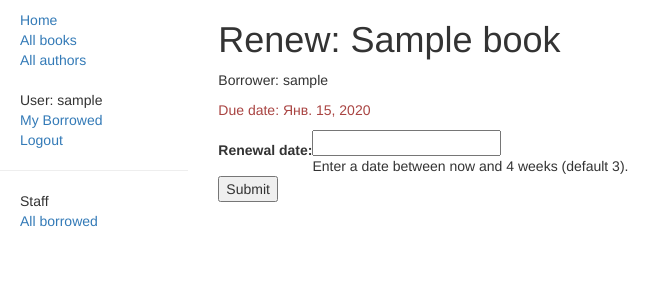
After one commit to sharp-0000ff/library, a Django app: page /catalog/book/00000000-0000-0000-0000-000000000001/renew/ in a window 1280 px wide. The commit adds this page. Shown: the top 300 px of the page, without its empty margins (0-667 px from the left). Run offline with Django 3.2, Linux system fonts and the light colour scheme; a user stored in the database is signed in; tables that the repository leaves empty hold one stand-in row (values such as "Sample post"); some libraries are stand-ins or nearby versions.

Commit message:
creating a form for changing renewal date. adding create, update, delete authors and books

```diff
--- /dev/null
+++ b/catalog/forms.py
@@ -0,0 +1,21 @@
+from django import forms
+from . import models
+from django.core.exceptions import ValidationError
+from django.utils.translation import ugettext_lazy as _
+import datetime
+
+
+class RenewBookModelForm(forms.ModelForm):
+    def clean_due_back(self):
+        data = self.cleaned_data['due_back']
+        if data < datetime.date.today():
+            raise ValidationError(_('Invalid date - renewal in past'))
+        if data > datetime.date.today() + datetime.timedelta(weeks=4):
+            raise ValidationError(_('Invalid date - renewal more than 4 weeks ahead'))
+        return data
+
+    class Meta:
+        model = models.BookInstance
+        fields = ['due_back']
+        labels = {'due_back': _('Renewal date'), }
+        help_texts = {'due_back': _('Enter a date between now and 4 weeks (default 3).'), }
--- a/catalog/templates/base.html
+++ b/catalog/templates/base.html
@@ -64,6 +64,8 @@
                 </div>
             {% endif %}
         {% endblock %}
+        {% block bottom_content %}
+        {% endblock %}
     </div>
 </div>
 </body>
--- a/catalog/templates/catalog/author_detail.html
+++ b/catalog/templates/catalog/author_detail.html
@@ -11,3 +11,8 @@
         {% endfor %}
     </div>
 {% endblock %}
+
+{% block bottom_content %}
+    <input type="submit" value="update" onclick="window.location.href='{% url 'author-update' author.pk %}'">
+    <input type="submit" value="delete" onclick="window.location.href='{% url 'author-delete' author.pk %}'">
+{% endblock %}
--- a/catalog/templates/catalog/author_list.html
+++ b/catalog/templates/catalog/author_list.html
@@ -17,3 +17,9 @@
         </ul>
     {% endfor %}
 {% endblock %}
+
+{% block bottom_content %}
+    <form action="{% url 'author-create' %}">
+        <input type="submit" value="create">
+    </form>
+{% endblock %}
--- a/catalog/templates/catalog/book_detail.html
+++ b/catalog/templates/catalog/book_detail.html
@@ -32,5 +32,9 @@
             <p class="text-muted"><strong>ID: </strong> {{ copy.id }}</p>
         {% endfor %}
     </div>
+{% endblock %}
 
+{% block bottom_content %}
+    <input type="submit" value="update" onclick="window.location.href='{% url 'book-update' book.pk %}'">
+    <input type="submit" value="delete" onclick="window.location.href='{% url 'book-delete' book.pk %}'">
 {% endblock %}
--- a/catalog/templates/catalog/book_list.html
+++ b/catalog/templates/catalog/book_list.html
@@ -15,3 +15,9 @@
         <p>There are no books in the library.</p>
     {% endif %}
 {% endblock %}
+
+{% block bottom_content %}
+    <form action="{% url 'book-create' %}">
+        <input type="submit" value="create">
+    </form>
+{% endblock %}
--- /dev/null
+++ b/catalog/templates/catalog/book_renew_librarian.html
@@ -0,0 +1,16 @@
+{% extends 'base.html' %}
+
+{% block content %}
+    <h1>Renew: {{ bookinst.book.title }}</h1>
+    <p>Borrower: {{ bookinst.borrower }}</p>
+    <p {% if bookinst.is_overdue %} class="text-danger"{% endif %}>
+    Due date: {{ bookinst.due_back }}
+    </p>
+    <form action="" method="post">
+        {% csrf_token %}
+        <table>
+            {{ form }}
+        </table>
+        <input type="submit" value="Submit"/>
+    </form>
+{% endblock %}
--- a/catalog/templates/catalog/bookinstance_list_borrowed_all.html
+++ b/catalog/templates/catalog/bookinstance_list_borrowed_all.html
@@ -7,6 +7,7 @@
             {% for bookinst in bookinstance_list %}
                 <li class="{% if bookinst.is_overdue %}text-danger{% endif %}">
                     <a href="{% url 'book-detail' bookinst.book.pk %}">{{ bookinst.book.title }}</a> ({{ bookinst.due_back }}) - {{ bookinst.borrower }}
+                    {% if perms.catalog.can_mark_returned %}- <a href="{% url 'renew-book-librarian' bookinst.id %}">Renew</a>  {% endif %}
                 </li>
             {% endfor %}
         </ul>
--- a/catalog/urls.py
+++ b/catalog/urls.py
@@ -9,5 +9,18 @@ urlpatterns = [
     path('author/<int:pk>', views.AuthorDetailView.as_view(), name='author-detail'),
     path('mybooks/', views.LoanedBooksByUserListView.as_view(), name='my-borrowed'),
     path('allbooks/', views.LoanedBooksAllListView.as_view(), name='all-borrowed'),
+    path('book/<uuid:pk>/renew/', views.renew_book_librarian, name='renew-book-librarian'),
 
 ]
+
+urlpatterns += [
+    path('author/create/', views.AuthorCreate.as_view(), name='author-create'),
+    path('author/<int:pk>/update/', views.AuthorUpdate.as_view(), name='author-update'),
+    path('author/<int:pk>/delete/', views.AuthorDelete.as_view(), name='author-delete'),
+]
+
+urlpatterns += [
+    path('book/create/', views.BookCreate.as_view(), name='book-create'),
+    path('book/<int:pk>/update/', views.BookUpdate.as_view(), name='book-update'),
+    path('book/<int:pk>/delete/', views.BookDelete.as_view(), name='book-delete'),
+]
--- a/catalog/views.py
+++ b/catalog/views.py
@@ -1,7 +1,14 @@
 from django.shortcuts import render
 from . import models
+from . import forms
 from django.views import generic
-from django.contrib.auth.mixins import LoginRequiredMixin
+from django.views.generic import edit
+from django.contrib.auth.mixins import LoginRequiredMixin, PermissionRequiredMixin
+from django.contrib.auth.decorators import permission_required
+from django.shortcuts import get_object_or_404
+from django.http import HttpResponseRedirect
+from django.urls import reverse, reverse_lazy
+import datetime
 
 
 # Create your views here.
@@ -63,3 +70,52 @@ class LoanedBooksAllListView(LoginRequiredMixin, generic.ListView):
 
     def get_queryset(self):
         return models.BookInstance.objects.filter(status__exact='o').order_by('due_back')
+
+
+@permission_required('catalog.can_mark_returned')
+def renew_book_librarian(request, pk):
+    book_inst = get_object_or_404(models.BookInstance, pk=pk)
+    if request.method == 'POST':
+        form = forms.RenewBookModelForm(request.POST)
+        if form.is_valid():
+            book_inst.due_back = form.cleaned_data['renewal_date']
+            book_inst.save()
+            return HttpResponseRedirect(reverse('all-borrowed'))
+    else:
+        proposed_renewal_date = datetime.date.today() + datetime.timedelta(weeks=3)
+        form = forms.RenewBookModelForm(initial={'renewal_date': proposed_renewal_date,})
+    return render(request,
+                  'catalog/book_renew_librarian.html',
+                  {'form': form,
+                   'bookinst': book_inst},
+                  )
+
+
+class AuthorCreate(edit.CreateView):
+    model = models.Author
+    fields = '__all__'
+
+
+class AuthorUpdate(edit.UpdateView):
+    model = models.Author
+    fields = ['first_name', 'last_name', 'date_of_birth', 'date_of_death']
+
+
+class AuthorDelete(edit.DeleteView):
+    model = models.Author
+    success_url = reverse_lazy('authors')
+
+
+class BookCreate(edit.CreateView):
+    model = models.Book
+    fields = '__all__'
+
+
+class BookUpdate(edit.UpdateView):
+    model = models.Book
+    fields = '__all__'
+
+
+class BookDelete(edit.DeleteView):
+    model = models.Book
+    success_url = reverse_lazy('books')
--- a/library/settings.py
+++ b/library/settings.py
@@ -105,7 +105,7 @@ AUTH_PASSWORD_VALIDATORS = [
 # Internationalization
 # https://docs.djangoproject.com/en/3.0/topics/i18n/
 
-LANGUAGE_CODE = 'en-us'
+LANGUAGE_CODE = 'ru-ru'
 
 TIME_ZONE = 'Europe/Minsk'
 
```
Also changed, not shown: catalog/templates/catalog/author_confirm_delete.html (added, +10 -0 lines), catalog/templates/catalog/author_form.html (added, +11 -0 lines), catalog/templates/catalog/book_confirm_delete.html (added, +10 -0 lines), catalog/templates/catalog/book_form.html (added, +11 -0 lines), catalog/templates/catalog/bookinstance_list_borrowed_user.html (line endings or trailing spaces).
